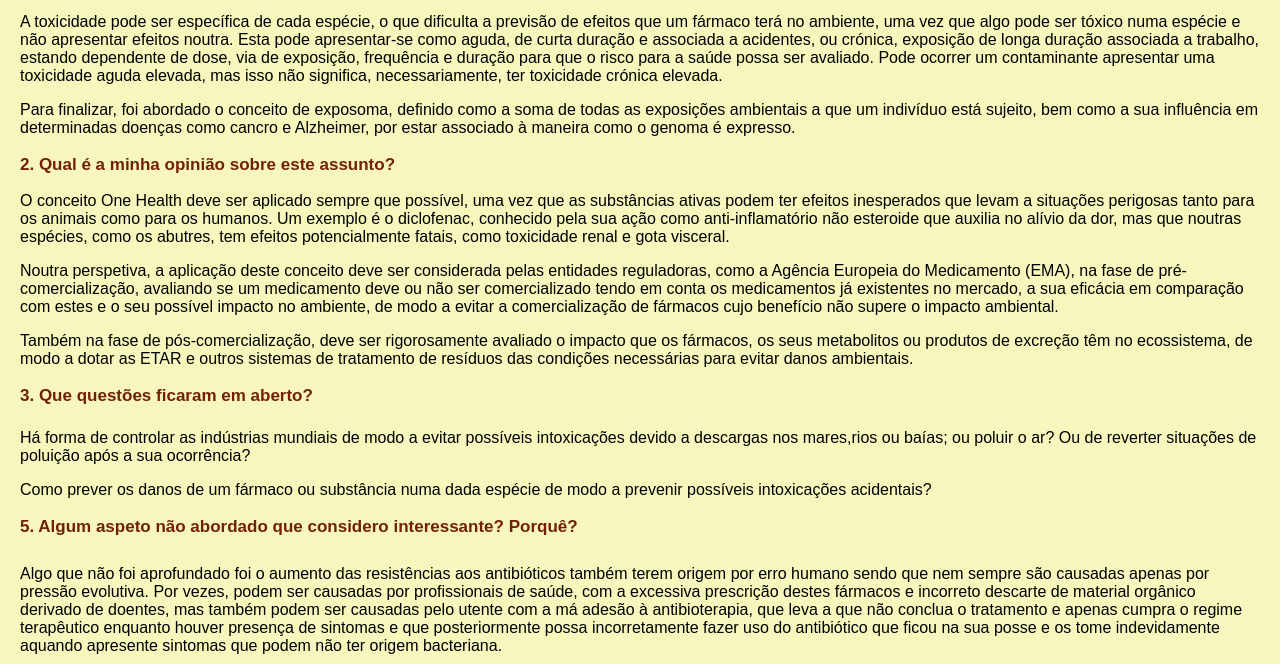
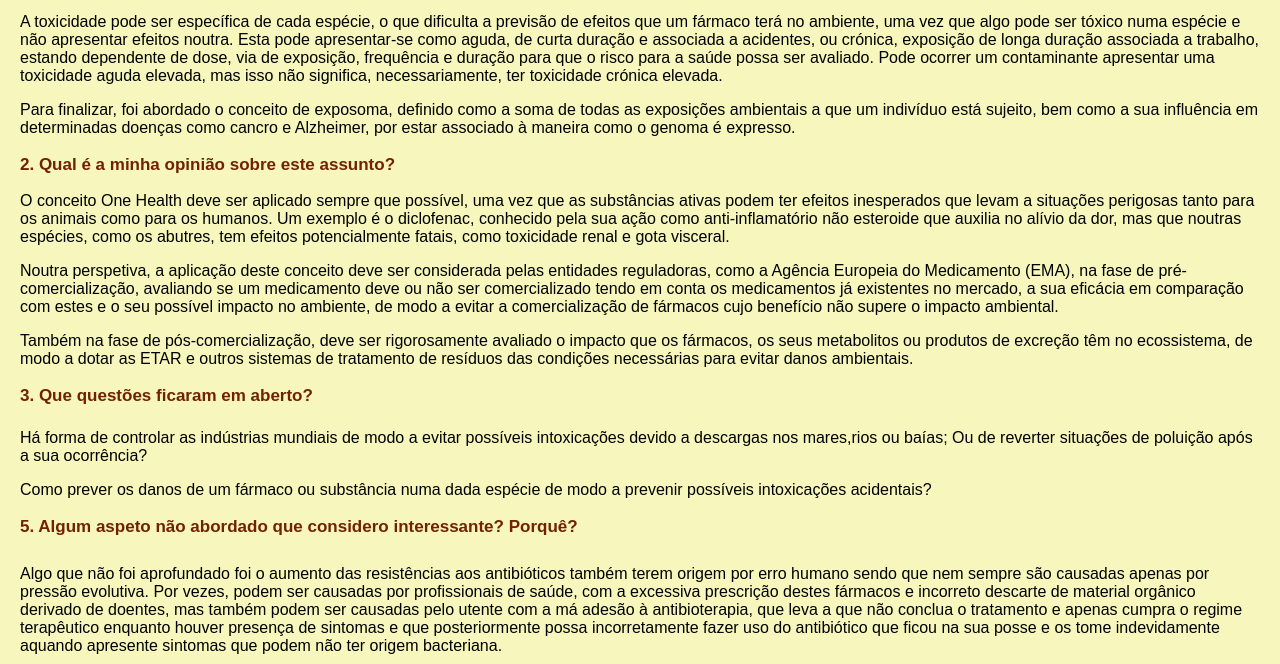
Before and after one commit to raquelbarreira7/raquelbarreira, a plain HTML site: page aula1/index.html in a window 1280 px wide. Shown: the part 514-1178 px from the top of the page. Drawn offline with Linux system fonts and the light colour scheme.

Commit message:
pergunta3

```diff
--- a/aula1/index.html
+++ b/aula1/index.html
@@ -251,8 +251,7 @@
 
         <p>
           Há forma de controlar as indústrias mundiais de modo a evitar
-          possíveis intoxicações devido a descargas nos mares,rios ou baías; ou
-          poluir o ar? Ou de reverter situações de poluição após a sua
+          possíveis intoxicações devido a descargas nos mares,rios ou baías; Ou de reverter situações de poluição após a sua
           ocorrência?
         </p>
 
```
